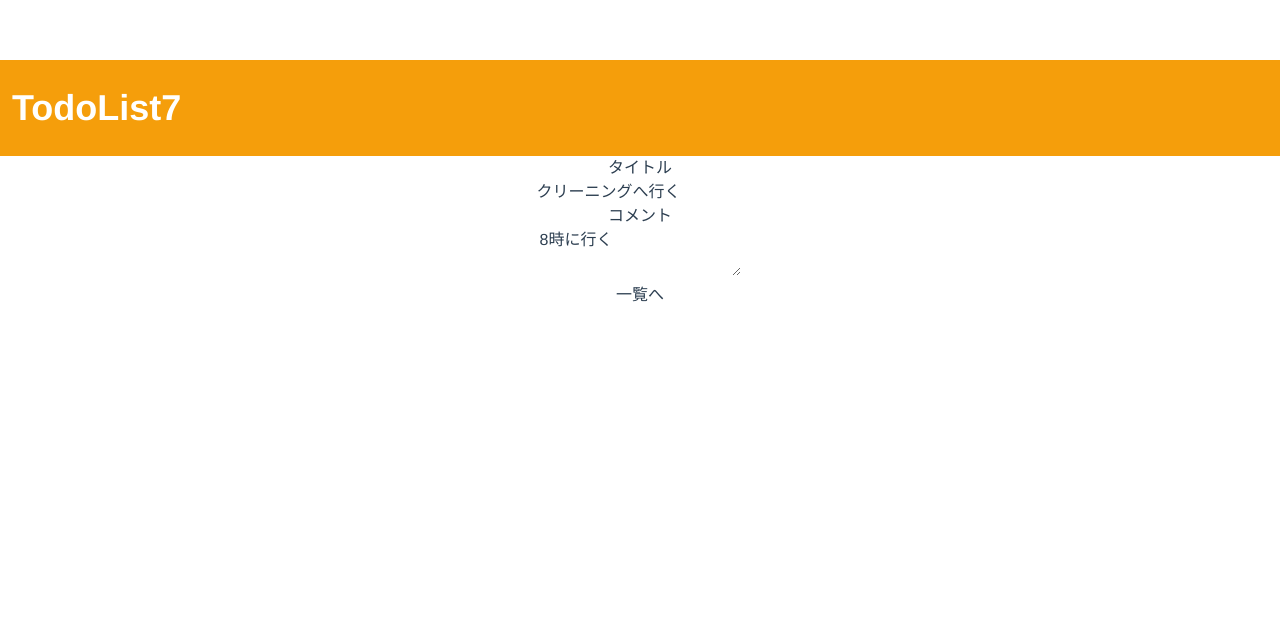
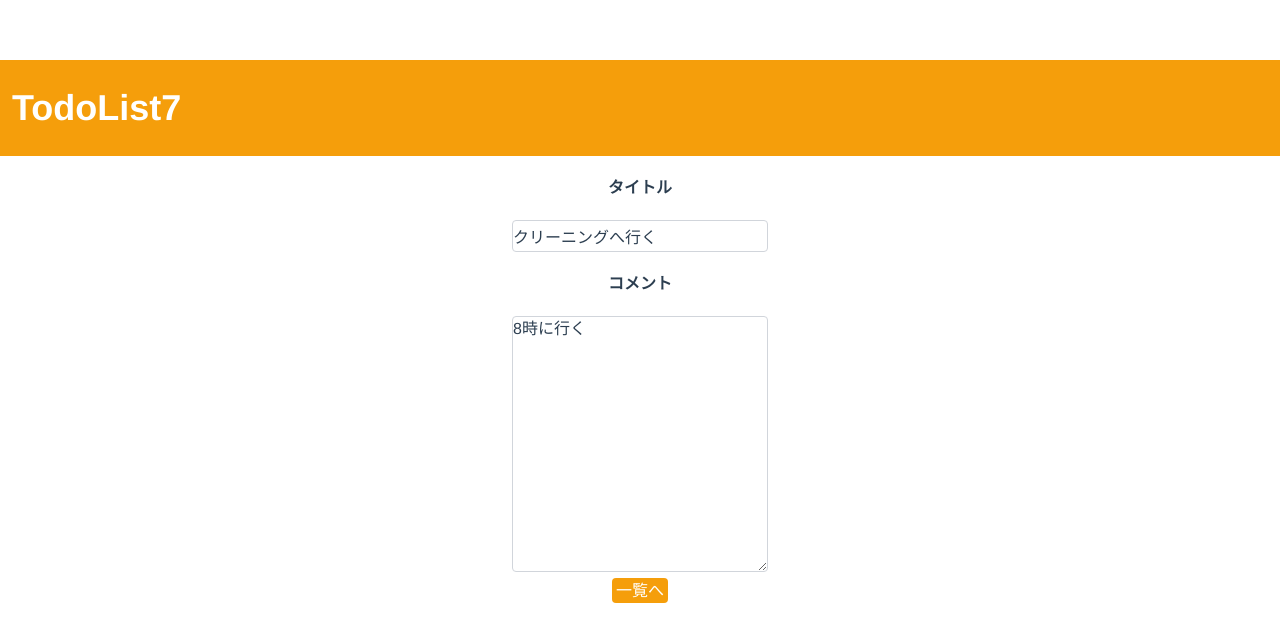
Before and after one commit to masayuki201/VueTodoList7, a Vue app: page /detail/0 in a window 1280 px wide. Shown: the top 642 px of the page. Built offline with nearby package versions, Linux system fonts and the light colour scheme.

Commit message:
add:style for Detail

```diff
--- a/src/views/Detail.vue
+++ b/src/views/Detail.vue
@@ -3,17 +3,17 @@
     <template v-if="detailItem">
       <div>
         <h2>
-          <p>タイトル</p>
-          <input type="text" v-model="detailItem.todo" placeholder="タイトル">
+          <p class="font-bold m-5">タイトル</p>
+          <input class="inputText" type="text" v-model="detailItem.todo" placeholder="タイトル">
         </h2>
       </div>
       <div>
         <h2>
-          <p>コメント</p>
-          <textarea v-model="detailItem.comment" placeholder="コメント"></textarea>
+          <p class="font-bold m-5">コメント</p>
+          <textarea class="inputComment" v-model="detailItem.comment" placeholder="コメント"></textarea>
         </h2>
       </div>
-      <router-link to="/">一覧へ</router-link>
+      <router-link class="rounded bg-yellow-500 text-white m-5 p-1" to="/">一覧へ</router-link>
 
     </template>
     <template v-else>
@@ -49,5 +49,8 @@ export default defineComponent({
 </script>
 
 <style scoped>
+.inputComment{
+  @apply border rounded border-gray-300 h-64 w-64;
+}
 
 </style>
```
